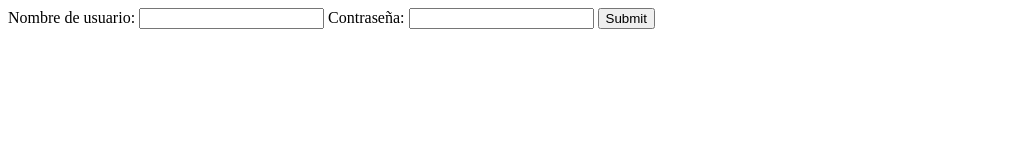
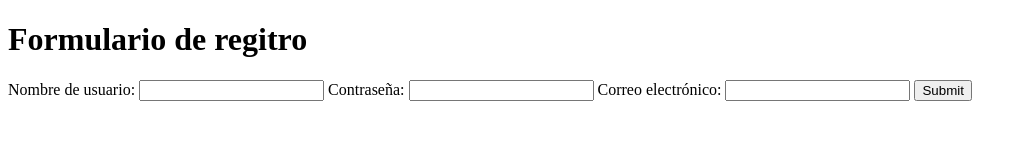
Before and after one commit to Agustin-del/fastifyServer, a website: page static/index.html in a window 1280 px wide. Shown: the whole page, without its empty margins (0-1027 px from the left). Drawn offline with Linux system fonts and the light colour scheme.

Commit message:
formulario de registro

```diff
--- a/static/index.html
+++ b/static/index.html
@@ -3,14 +3,17 @@
 <head>
     <meta charset="UTF-8">
     <meta name="viewport" content="width=device-width, initial-scale=1.0">
-    <title>Inicio de sesión</title>
+    <title>Registo de usuaro</title>
 </head>
 <body>
+    <h1>Formulario de regitro</h1>
     <form>
         <label for="username">Nombre de usuario:</label>
         <input type="text" id="username" name="username">
         <label for="password">Contraseña:</label>
         <input type="password" id="password" name="password">
+        <label for="email">Correo electrónico:</label>
+        <input type="email" id="email" name="email">
         <input type="submit" name="send" id="send">
     </form>
 </body>
```
